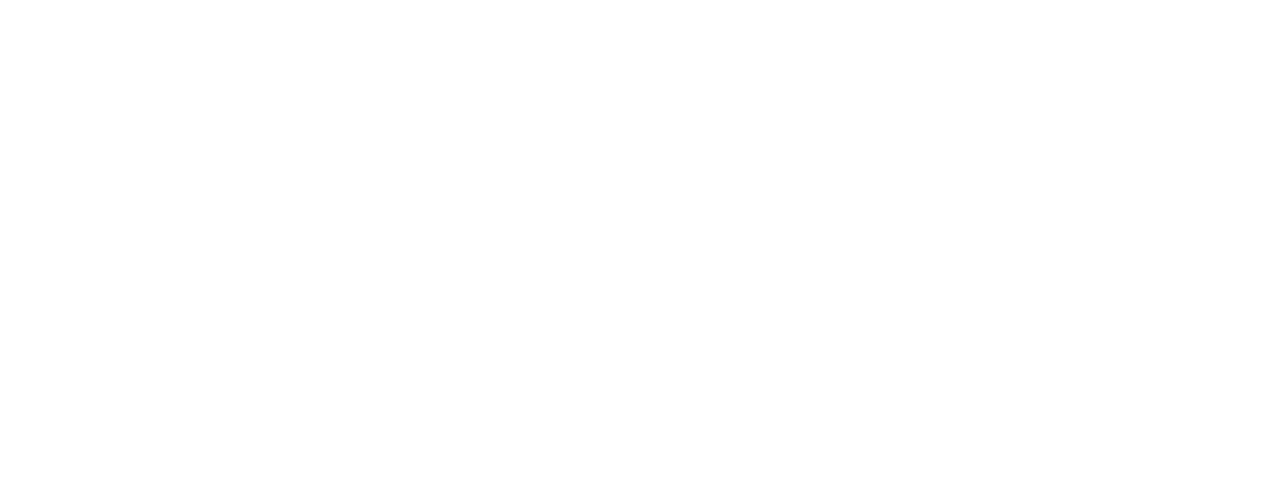
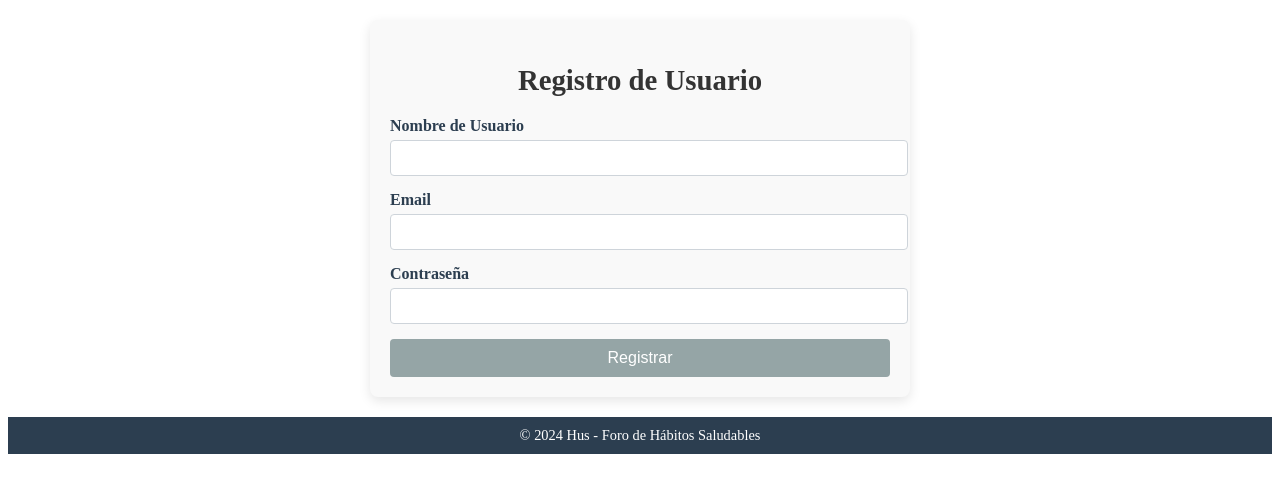
Before and after one commit to FitMindSetUpao/FitmindSet-Upao, an Angular app: page /register in a window 1280 px wide. Before the commit this address led to /. Shown: the top 492 px of the page. Built offline with nearby package versions, Linux system fonts and the light colour scheme.

Commit message:
1 commit registrousuario

```diff
--- a/src/app/app.routes.ts
+++ b/src/app/app.routes.ts
@@ -1,8 +1,8 @@
 import { Routes } from '@angular/router';
-import { ForumComponent } from './pages/forum/forum.component';
+import { RegisterComponent } from './pages/register/register.component';
 export const routes: Routes = [
     {
-        path: 'forum',
-        component: ForumComponent
+        path: 'register',
+        component: RegisterComponent
     }
 ]
--- a/src/app/pages/forum/forum.component.html
+++ /dev/null
@@ -1,31 +0,0 @@
-<!-- src/app/pages/forum.component.html -->
-<div class="forum-container">
-  <h2>Comentarios del Foro</h2>
-
-  <div class="comment-section">
-    <textarea
-      [(ngModel)]="newComment"
-      placeholder="Escribe un comentario..."
-      rows="4"
-    ></textarea>
-
-    <!-- Contenedor para los botones -->
-    <div class="button-container">
-      <button (click)="addComment()">Agregar Comentario</button>
-      <button (click)="clearComments()" class="clear-button">Ocultar Comentarios</button>
-    </div>
-  </div>
-
-  <ul class="comment-list">
-    <li *ngFor="let comment of comments">
-      <div class="comment-header">Comentario de usuario</div>
-      <div class="comment-date">Publicado el {{ currentDate }}</div>
-      <div class="comment-text">{{ comment }}</div>
-      <button class="details-button">Ver Perfil</button>
-    </li>
-  </ul>
-</div>
-
-<div class="footer">
-  © 2024 Hus - Foro de Hábitos Saludables
-</div>
--- a/src/app/pages/forum/forum.component.scss
+++ /dev/null
@@ -1,150 +0,0 @@
-/* src/app/pages/forum.component.scss */
-
-.forum-container {
-  max-width: 1200px;
-  width: 95%;
-  margin: 20px auto;
-  padding: 20px;
-  background-color: #f9f9f9;
-  border-radius: 8px;
-  box-shadow: 0 4px 12px rgba(0, 0, 0, 0.1);
-}
-
-h2 {
-  text-align: center;
-  font-size: 2rem;
-  color: #2c3e50;
-  margin-bottom: 20px;
-  font-weight: 600;
-}
-
-.comment-section {
-  display: flex;
-  flex-direction: column;
-  align-items: center;
-  gap: 10px;
-  margin-bottom: 30px;
-
-  textarea {
-    width: 100%;
-    padding: 10px;
-    border: 1px solid #ced4da;
-    border-radius: 4px;
-    font-size: 1rem;
-    resize: vertical;
-    min-height: 80px;
-    max-height: 200px;
-  }
-
-  .button-container {
-    display: flex;
-    flex-direction: column;
-    width: 100%;
-    gap: 5px;
-
-    button {
-      padding: 10px;
-      font-size: 1rem;
-      font-weight: 600;
-      border: none;
-      border-radius: 4px;
-      cursor: pointer;
-      transition: background-color 0.3s, transform 0.2s;
-      box-shadow: 0 2px 6px rgba(0, 0, 0, 0.1);
-
-      &:hover {
-        transform: scale(1.05);
-      }
-
-      &:active {
-        transform: scale(1);
-      }
-    }
-
-    button:first-child {
-      background-color: #3498db;
-      color: #fff;
-
-      &:hover {
-        background-color: #2980b9;
-      }
-
-      &:active {
-        background-color: #1e6a92;
-      }
-    }
-
-    .clear-button {
-      background-color: #ff6666;
-      color: white;
-
-      &:hover {
-        background-color: #e55a5a;
-      }
-
-      &:active {
-        background-color: #cc4f4f;
-      }
-    }
-  }
-}
-
-.comment-list {
-  list-style: none;
-  padding: 0;
-
-  li {
-    background-color: #fff;
-    border: 1px solid #e1e8ed;
-    border-radius: 8px;
-    margin-bottom: 15px;
-    padding: 15px;
-    box-shadow: 0 4px 8px rgba(0, 0, 0, 0.05);
-    display: flex;
-    flex-direction: column;
-
-    .comment-header {
-      font-weight: 600;
-      font-size: 1.2rem;
-      color: #2c3e50;
-    }
-
-    .comment-date {
-      font-size: 0.9rem;
-      color: #95a5a6;
-      margin-bottom: 10px;
-    }
-
-    .comment-text {
-      font-size: 1rem;
-      color: #333;
-      line-height: 1.5;
-      white-space: pre-wrap;
-    }
-
-    .details-button {
-      margin-top: 10px;
-      align-self: flex-end;
-      padding: 8px 16px;
-      background-color: #2ecc71;
-      color: #fff;
-      border: none;
-      border-radius: 4px;
-      cursor: pointer;
-      transition: background-color 0.3s;
-
-      &:hover {
-        background-color: #27ae60;
-      }
-    }
-  }
-}
-
-.footer {
-  text-align: center;
-  margin-top: 20px;
-  padding: 10px;
-  background-color: #2c3e50;
-  color: #fff;
-  font-size: 0.9rem;
-}
--- a/src/app/pages/forum/forum.component.ts
+++ /dev/null
@@ -1,46 +0,0 @@
-// src/app/pages/forum.component.ts
-import { Component, OnInit } from '@angular/core';
-import { CommonModule } from '@angular/common';
-import { FormsModule } from '@angular/forms';
-
-@Component({
-  selector: 'app-forum',
-  standalone: true,
-  imports: [CommonModule, FormsModule],
-  templateUrl: './forum.component.html',
-  styleUrls: ['./forum.component.scss']
-})
-export class ForumComponent implements OnInit {
-  comments: string[] = [];
-  newComment: string = '';
-  currentDate = new Date().toLocaleDateString();
-
-  ngOnInit() {
-    this.loadComments();
-  }
-
-  addComment() {
-    if (this.newComment.trim()) {
-      this.comments.push(this.newComment);
-      this.saveComments();  // Guardar en Local Storage
-      this.newComment = '';
-    }
-  }
-
-  loadComments() {
-    const savedComments = localStorage.getItem('comments');
-    if (savedComments) {
-      this.comments = JSON.parse(savedComments);
-    }
-  }
-
-  saveComments() {
-    localStorage.setItem('comments', JSON.stringify(this.comments));
-  }
-
-  // Método para borrar comentarios del Local Storage
-  clearComments() {
-    this.comments = [];
-    localStorage.removeItem('comments');
-  }
-}
--- /dev/null
+++ b/src/app/pages/register/register.component.html
@@ -0,0 +1,58 @@
+<!-- src/app/pages/register.component.html -->
+<div class="register-container">
+    <h2>Registro de Usuario</h2>
+
+    <form [formGroup]="registerForm" (ngSubmit)="onSubmit()">
+      <div class="form-group">
+        <label for="username">Nombre de Usuario</label>
+        <input
+          id="username"
+          type="text"
+          formControlName="username"
+          [class.invalid]="username?.invalid && (username?.dirty || username?.touched)"
+        />
+        <div *ngIf="username?.invalid && (username?.dirty || username?.touched)" class="error">
+          <div *ngIf="username?.errors?.['required']">El nombre de usuario es obligatorio.</div>
+          <div *ngIf="username?.errors?.['minlength']">Mínimo 3 caracteres.</div>
+        </div>
+      </div>
+
+      <div class="form-group">
+        <label for="email">Email</label>
+        <input
+          id="email"
+          type="email"
+          formControlName="email"
+          [class.invalid]="email?.invalid && (email?.dirty || email?.touched)"
+        />
+        <div *ngIf="email?.invalid && (email?.dirty || email?.touched)" class="error">
+          <div *ngIf="email?.errors?.['required']">El email es obligatorio.</div>
+          <div *ngIf="email?.errors?.['email']">Formato de email inválido.</div>
+        </div>
+      </div>
+
+      <div class="form-group">
+        <label for="password">Contraseña</label>
+        <input
+          id="password"
+          type="password"
+          formControlName="password"
+          [class.invalid]="password?.invalid && (password?.dirty || password?.touched)"
+        />
+        <div *ngIf="password?.invalid && (password?.dirty || password?.touched)" class="error">
+          <div *ngIf="password?.errors?.['required']">La contraseña es obligatoria.</div>
+          <div *ngIf="password?.errors?.['minlength']">Mínimo 6 caracteres.</div>
+        </div>
+      </div>
+
+      <button type="submit" [disabled]="registerForm.invalid">Registrar</button>
+    </form>
+
+    <div *ngIf="registrationSuccess()" class="success-message">
+      Registro exitoso. ¡Bienvenido!
+    </div>
+  </div>
+
+  <div class="footer">
+    © 2024 Hus - Foro de Hábitos Saludables
+  </div>
--- /dev/null
+++ b/src/app/pages/register/register.component.scss
@@ -0,0 +1,82 @@
+/* src/app/pages/register.component.scss */
+
+
+.register-container {
+    max-width: 500px;
+    margin: 20px auto;
+    padding: 20px;
+    background-color: #f9f9f9;
+    border-radius: 8px;
+    box-shadow: 0 4px 12px rgba(0, 0, 0, 0.1);
+
+    h2 {
+      text-align: center;
+      font-size: 1.8rem;
+      color: #333;
+      margin-bottom: 20px;
+    }
+
+    .form-group {
+      margin-bottom: 15px;
+
+      label {
+        display: block;
+        font-size: 1rem;
+        font-weight: 600;
+        color: #2c3e50;
+        margin-bottom: 5px;
+      }
+
+      input {
+        width: 100%;
+        padding: 8px;
+        border: 1px solid #ced4da;
+        border-radius: 4px;
+        font-size: 1rem;
+      }
+
+      .invalid {
+        border-color: #e74c3c;
+      }
+
+      .error {
+        color: #e74c3c;
+        font-size: 0.875rem;
+      }
+    }
+
+    button {
+      width: 100%;
+      padding: 10px;
+      font-size: 1rem;
+      color: #fff;
+      background-color: #3498db;
+      border: none;
+      border-radius: 4px;
+      cursor: pointer;
+      transition: background-color 0.3s;
+
+      &:disabled {
+        background-color: #95a5a6;
+        cursor: not-allowed;
+      }
+    }
+
+    .success-message {
+      margin-top: 20px;
+      padding: 10px;
+      color: #2ecc71;
+      text-align: center;
+      font-weight: bold;
+    }
+  }
+
+
+  .footer {
+    text-align: center;
+    margin-top: 20px;
+    padding: 10px;
+    background-color: #2c3e50;
+    color: #fff;
+    font-size: 0.9rem;
+  }
--- /dev/null
+++ b/src/app/pages/register/register.component.ts
@@ -0,0 +1,54 @@
+// src/app/pages/register.component.ts
+import { Component, OnInit, signal } from '@angular/core';
+import { CommonModule } from '@angular/common';
+import { ReactiveFormsModule, FormGroup, FormBuilder, Validators } from '@angular/forms';
+
+
+@Component({
+  selector: 'app-register',
+  standalone: true,
+  imports: [CommonModule, ReactiveFormsModule],
+  templateUrl: './register.component.html',
+  styleUrls: ['./register.component.scss']
+})
+export class RegisterComponent implements OnInit {
+  registerForm!: FormGroup;
+  registrationSuccess = signal(false); // Usamos una señal para reaccionar al estado
+
+
+  constructor(private fb: FormBuilder) {}
+
+
+  ngOnInit() {
+    this.registerForm = this.fb.group({
+      username: ['', [Validators.required, Validators.minLength(3)]],
+      email: ['', [Validators.required, Validators.email]],
+      password: ['', [Validators.required, Validators.minLength(6)]]
+    });
+  }
+
+
+  onSubmit() {
+    if (this.registerForm.valid) {
+      // Aquí se puede enviar al servidor si estuviera configurado
+      console.log('Registro exitoso:', this.registerForm.value);
+      this.registrationSuccess.set(true);
+      this.registerForm.reset();
+    }
+  }
+
+
+  get username() {
+    return this.registerForm.get('username');
+  }
+
+
+  get email() {
+    return this.registerForm.get('email');
+  }
+
+
+  get password() {
+    return this.registerForm.get('password');
+  }
+}
```
